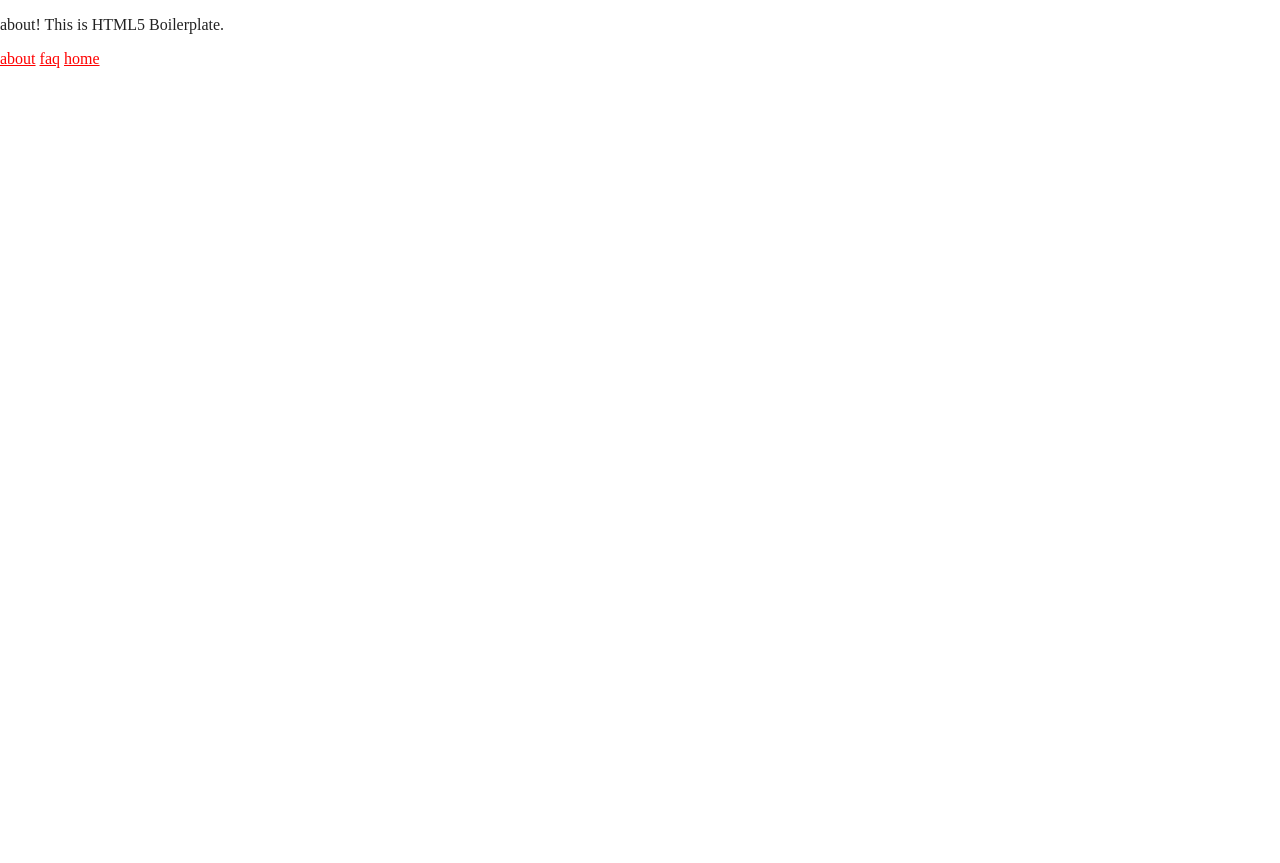
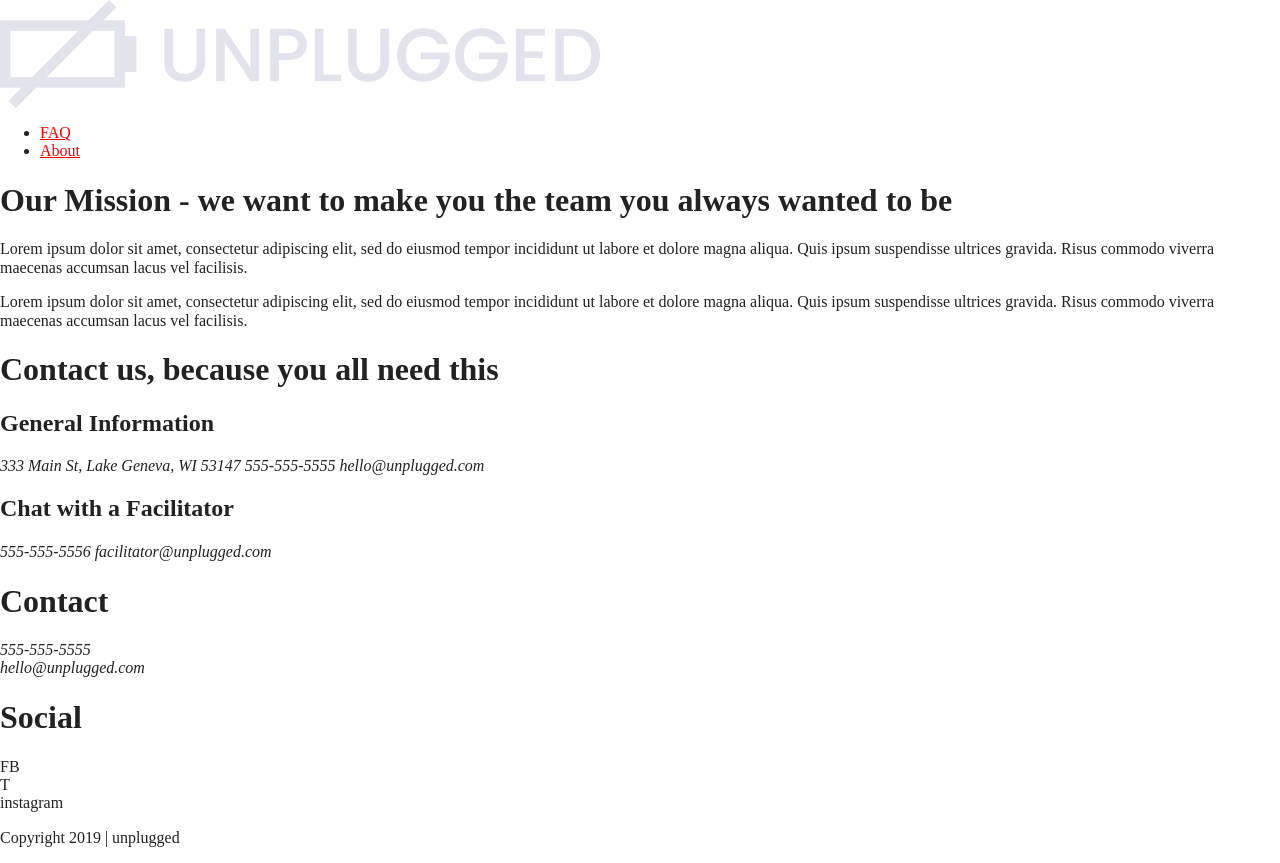
Before and after one commit to intherightdirection/flexbox-unplugged, a website built with Parcel: page about/index.html in a window 1280 px wide. Before the commit the page ends 800 px from the top, so only its background shows below. Built offline with nearby package versions, Linux system fonts and the light colour scheme.

Commit message:
About basic HTML complete

```diff
--- a/about/index.html
+++ b/about/index.html
@@ -3,7 +3,7 @@
 
   <head>
     <meta charset="utf-8">
-    <title></title>
+    <title>Unplugged Retreat</title>
     <meta name="description" content="">
     <meta name="viewport" content="width=device-width, initial-scale=1">
 
@@ -24,11 +24,75 @@
 
   <body>
 
-    <!-- Add your site or application content here -->
-    <p>about! This is HTML5 Boilerplate.</p>
-    <a href="/about/">about</a>
-    <a href="/faq/">faq</a>
-    <a href="/">home</a>
+    <header>
+      <a href="#"><img src="/img/unpluggedlogo.png" alt="unplugged logo"></a>
+      <div class="header-divider"></div>
+      <nav>
+        <ul>
+          <li><a href="/faq/" target="_blank">FAQ</a></li>
+          <li><a href="/about/" target="_blank">About</a></li>
+        </ul>
+      </nav>
+    </header>
+
+    <main>
+      <section class="mission">
+        <h1>Our Mission - we want to make you the team you always wanted to be</h1>
+        <p>Lorem ipsum dolor sit amet, consectetur adipiscing elit, sed do eiusmod tempor incididunt ut labore et dolore
+          magna aliqua. Quis ipsum suspendisse ultrices gravida. Risus commodo viverra maecenas accumsan lacus vel
+          facilisis.</p>
+        <p>Lorem ipsum dolor sit amet, consectetur adipiscing elit, sed do eiusmod tempor incididunt ut labore et dolore
+          magna aliqua. Quis ipsum suspendisse ultrices gravida. Risus commodo viverra maecenas accumsan lacus vel
+          facilisis. </p>
+      </section>
+
+      <section class="map">
+
+      </section>
+
+      <section class="contact-info">
+        <h1>Contact us, because you all need this</h1>
+        <div>
+          <h2>General Information</h2>
+          <address>
+            333 Main St, Lake Geneva, WI 53147
+            555-555-5555
+            hello@unplugged.com
+          </address>
+        </div>
+
+        <div>
+          <h2>Chat with a Facilitator</h2>
+          <address>
+            555-555-5556
+            facilitator@unplugged.com
+          </address>
+        </div>
+      </section>
+    </main>
+
+    <footer>
+      <section class="contact">
+        <h1>Contact</h1>
+        <address>
+          555-555-5555<br>
+          hello@unplugged.com
+        </address>
+      </section>
+
+      <section class="social">
+        <h1>Social</h1>
+        <div class="social-media">
+          <div class="facebook">FB</div>
+          <div class="twitter">T</div>
+          <div class="instagram">instagram</div>
+        </div>
+      </section>
+
+      <section class="contact">
+        <p>Copyright 2019 | unplugged</p>
+      </section>
+    </footer>
     <script src="/js/vendor/modernizr-3.11.2.min.js"></script>
     <script src="/js/plugins.js"></script>
     <script src="/js/main.js"></script>
```
Also changed, not shown: faq/index.html (+39 -6 lines), index.html (+8 -8 lines).
